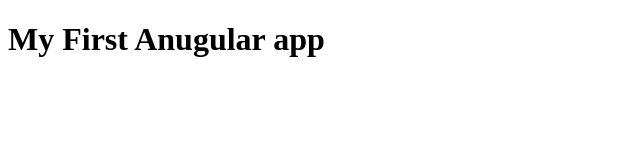
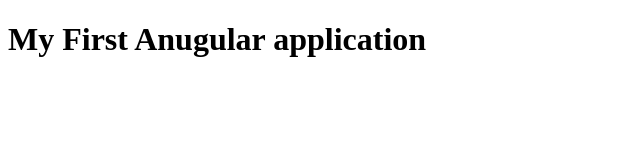
Before and after one commit to MaheshTare03/MyFirstHelloProject, a plain HTML site: page index.html in a window 1280 px wide. Shown: the whole page, without its empty margins (0-640 px from the left). Drawn offline with Linux system fonts and the light colour scheme.

Commit message:
Updated H1 tag

```diff
--- a/index.html
+++ b/index.html
@@ -7,6 +7,6 @@
     <title>Document</title>
 </head>
 <body>
-    <h1>My First Anugular app</h1>
+    <h1>My First Anugular application</h1>
 </body>
 </html>
```
